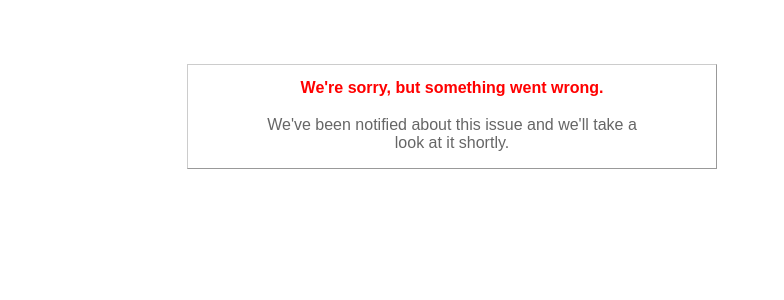
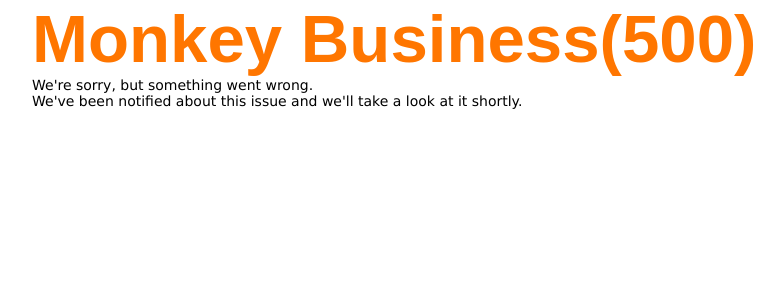
Before and after one commit to orangeeli/orangeteamonkey, a Jekyll site: the page 500.html, which Jekyll copies as it is, in a window 1280 px wide. Shown: the top 300 px of the page, without its empty margins (188-972 px from the left). Built offline with Jekyll 4.4.1, drawn with Linux system fonts in a browser that asks for light colours; Markdown is read by kramdown in place of the engine named in the settings.

Commit message:
stable version

```diff
--- a/500.html
+++ b/500.html
@@ -5,26 +5,16 @@
 
 <head>
   <meta http-equiv="content-type" content="text/html; charset=UTF-8" />
-  <title>We're sorry, but something went wrong (500)</title>
-	<style type="text/css">
-		body { background-color: #fff; color: #666; text-align: center; font-family: arial, sans-serif; }
-		div.dialog {
-			width: 25em;
-			padding: 0 4em;
-			margin: 4em auto 0 auto;
-			border: 1px solid #ccc;
-			border-right-color: #999;
-			border-bottom-color: #999;
-		}
-		h1 { font-size: 100%; color: #f00; line-height: 1.5em; }
-	</style>
+  <link rel="stylesheet" href="/css/stylesheet.css" type="text/css" ></link>
+  <title>Monkey Business(500)</title>
 </head>
 
 <body>
   <!-- This file lives in public/500.html -->
-  <div class="dialog">
-    <h1>We're sorry, but something went wrong.</h1>
-    <p>We've been notified about this issue and we'll take a look at it shortly.</p>
+  <div id="container">
+    <h1 id="title">Monkey Business(500)</h1>
+    <p>We're sorry, but something went wrong.<br />
+    We've been notified about this issue and we'll take a look at it shortly.</p>
   </div>
 </body>
 </html>
```
Also changed, not shown: 404.html (+6 -16 lines).
